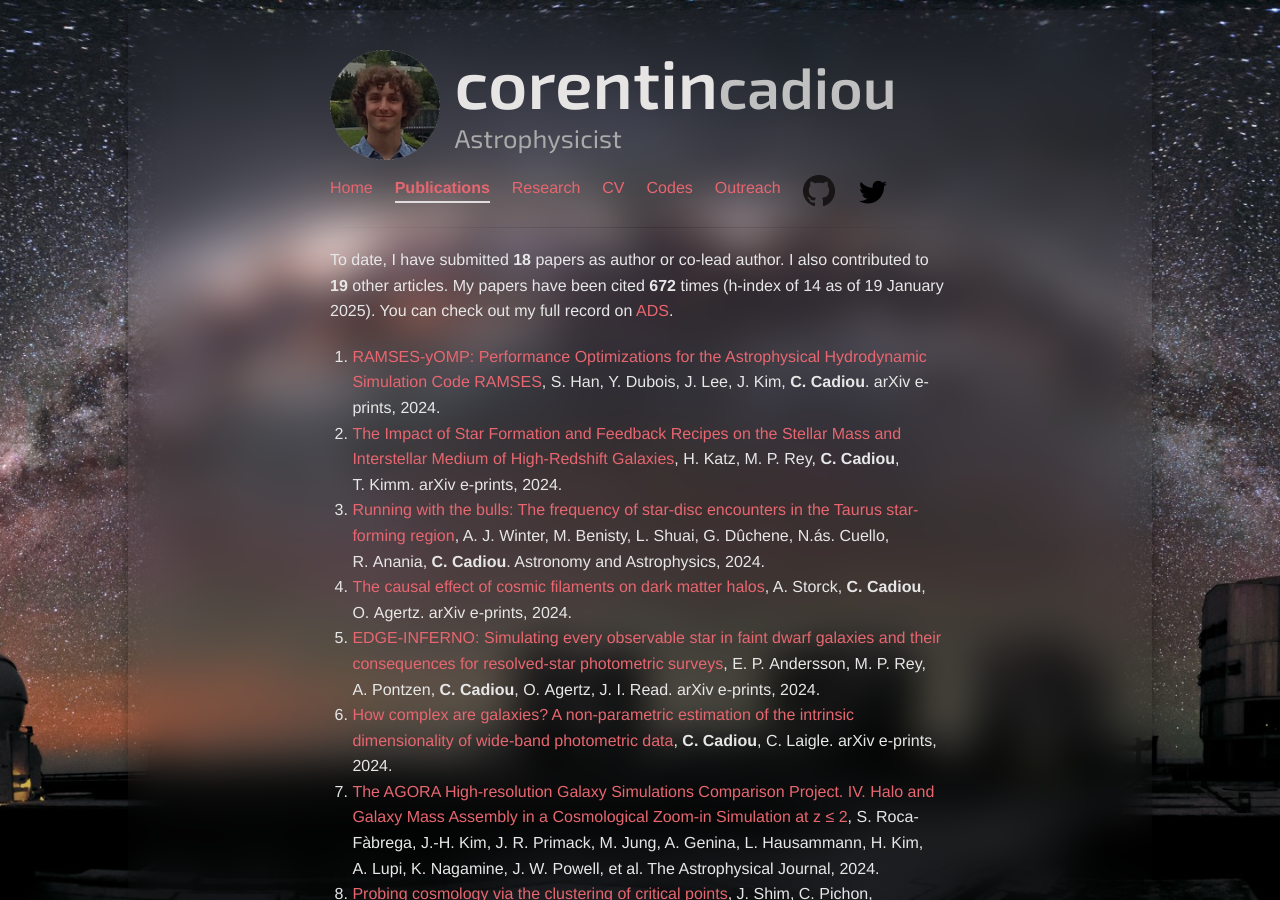
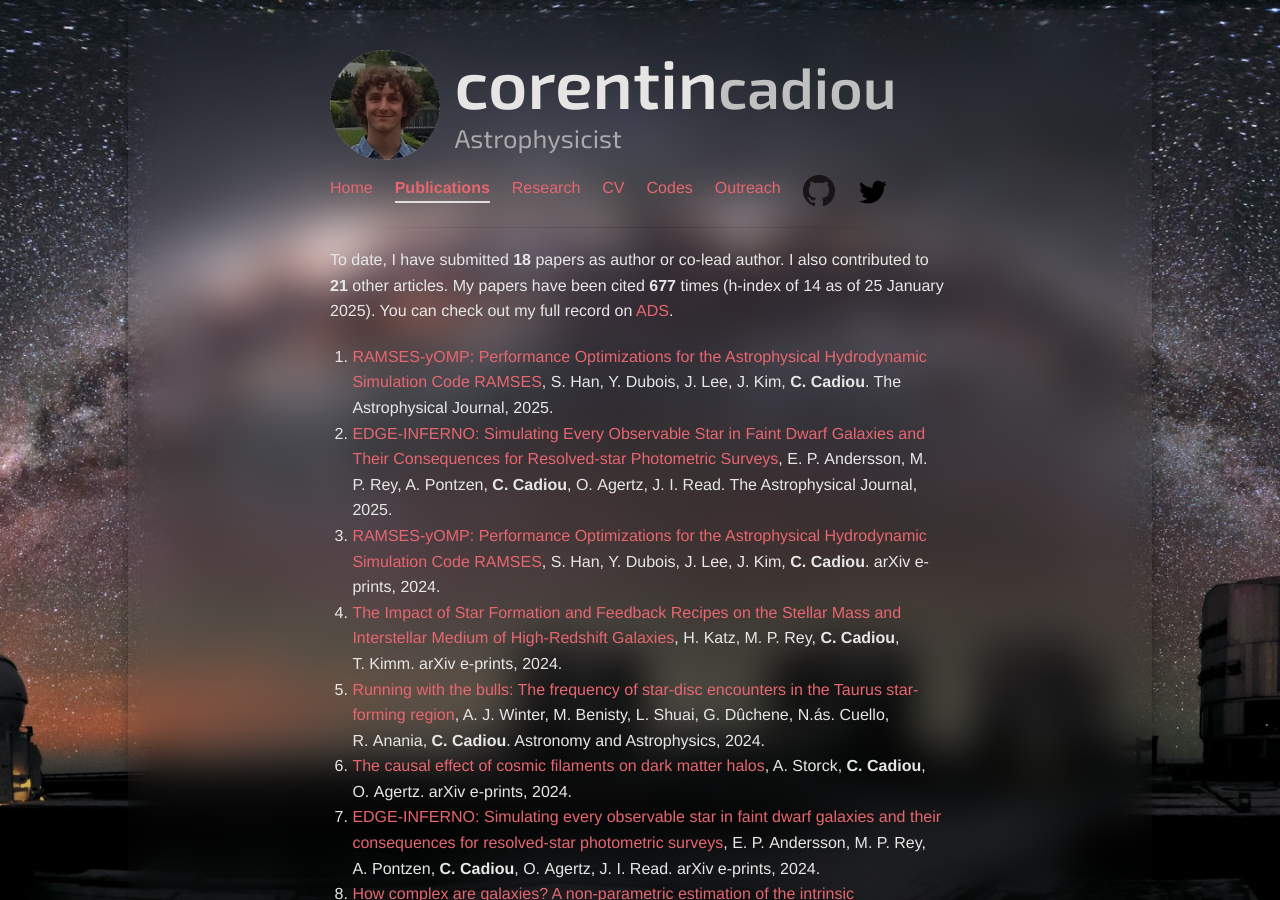
Before and after one commit to cphyc/cphyc.github.io, a Jekyll site: the page built from publications/index.html, in a window 1280 px wide and 900 px high. Built offline with Jekyll 4.4.1, drawn with Linux system fonts in a browser that asks for light colours; nearby versions of some CDN libraries.

Commit message:
chore: autopublish 2025-01-25T00:01:46Z

```diff
--- a/publications/index.html
+++ b/publications/index.html
@@ -7,11 +7,56 @@ description: My Publications
 
 <p>
   To date, I have submitted <b>18</b> papers as author or co-lead author.
-  I also contributed to <b>19</b> other articles.
-  My papers have been cited <b>672</b> times (h-index of 14 as of 19 January 2025).
+  I also contributed to <b>21</b> other articles.
+  My papers have been cited <b>677</b> times (h-index of 14 as of 25 January 2025).
   You can check out my full record on <a href="https://ui.adsabs.harvard.edu/search/q=((author%3A%22Cadiou%2C%20C%22))%20-bibstem%3A%22zndo%22%20collection%3Aastronomy&sort=date%20desc%2C%20bibcode%20desc&p_=0" target="_blank">ADS</a>.
 </p>
 <ol>
+
+  <li>
+    <a href="https://arxiv.org/abs/">RAMSES-yOMP: Performance Optimizations for the Astrophysical Hydrodynamic Simulation Code RAMSES</a>,
+
+
+      S.&nbsp;Han,
+
+
+      Y.&nbsp;Dubois,
+
+
+      J.&nbsp;Lee,
+
+
+      J.&nbsp;Kim,
+
+    <b>
+      C.&nbsp;Cadiou</b>.
+
+    The Astrophysical Journal, 2025.
+  </li>
+
+  <li>
+    <a href="https://arxiv.org/abs/">EDGE-INFERNO: Simulating Every Observable Star in Faint Dwarf Galaxies and Their Consequences for Resolved-star Photometric Surveys</a>,
+
+
+      E. P.&nbsp;Andersson,
+
+
+      M. P.&nbsp;Rey,
+
+
+      A.&nbsp;Pontzen,
+
+    <b>
+      C.&nbsp;Cadiou</b>,
+
+
+      O.&nbsp;Agertz,
+
+
+      J. I.&nbsp;Read.
+
+    The Astrophysical Journal, 2025.
+  </li>
 
   <li>
     <a href="https://arxiv.org/abs/2411.14631">RAMSES-yOMP: Performance Optimizations for the Astrophysical Hydrodynamic Simulation Code RAMSES</a>,
```
Also changed, not shown: 2 other files.
